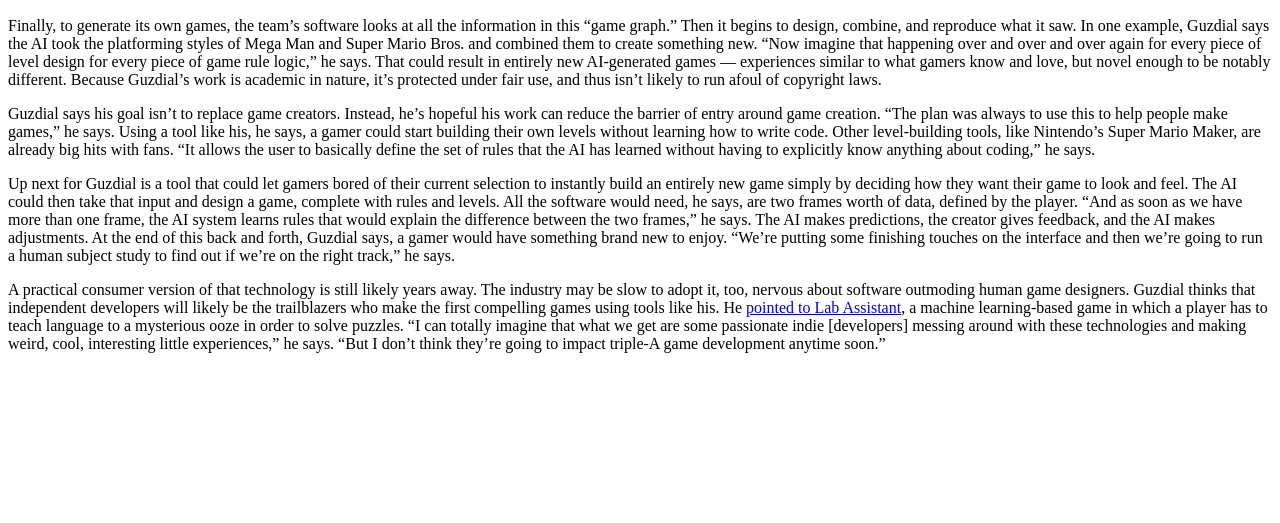
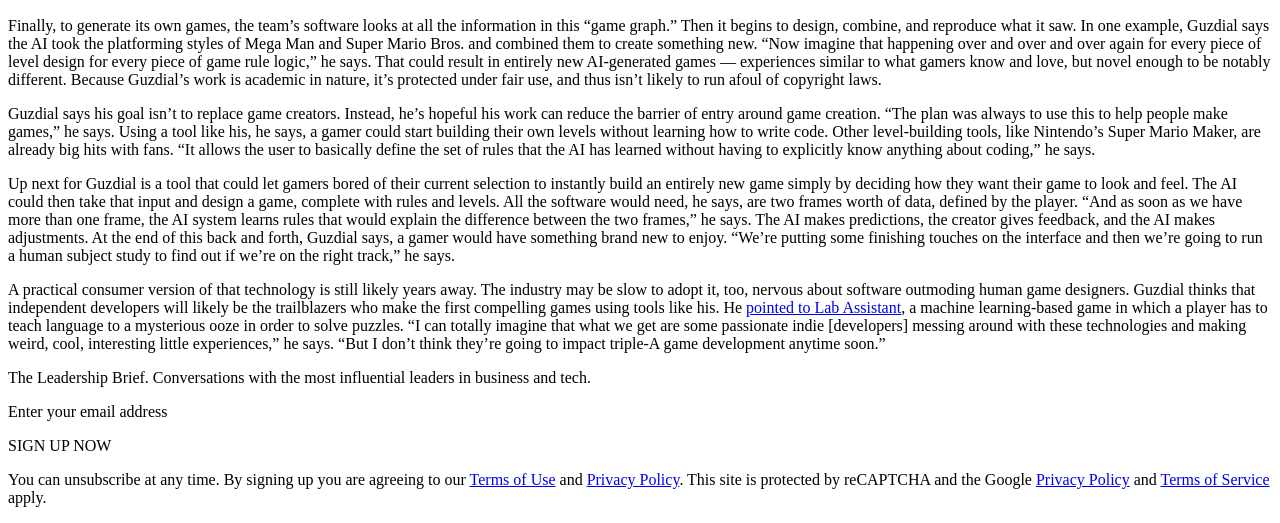
Before and after one commit to RamiroAngel/BaSF-Rama, a plain HTML site: page My first CSS/First approach to CSS - Artificial Intelligence Videogames.html in a window 1280 px wide. Shown: the part 2458-2981 px from the top of the page. Before the commit the page ends 2827 px from the top, so only its background shows below. Drawn offline with Linux system fonts and the light colour scheme.

Commit message:
First approach to CSS - Artificial Intelligence Videogames.html

```diff
--- a/My first CSS/First approach to CSS - Artificial Intelligence Videogames.html
+++ b/My first CSS/First approach to CSS - Artificial Intelligence Videogames.html
@@ -120,5 +120,21 @@
             interesting little experiences,” he says. “But I don’t think they’re going to impact triple-A
             game development anytime soon.”
        </p>
+       <p>
+            The Leadership Brief. Conversations with the most influential leaders in business and tech.
+       </p>
+       <p>
+           Enter your email address
+       </p>
+       <p>
+           SIGN UP NOW
+       </p>
+       <P>
+        You can unsubscribe at any time. By signing up you are agreeing to our <a href="https://time.com/
+        privacy/privacy_terms_service.html" target="_blank">Terms of Use</a> and <a href="https://time.com/
+        privacy/generic_privacy_new.html" target="_blank">Privacy Policy</a>. This site is protected by
+        reCAPTCHA and the Google <a href="https://policies.google.com/privacy" target="_self">Privacy
+        Policy</a> and <a href="https://policies.google.com/terms" target="_self">Terms of Service</a> apply.
+       </p>
     </body>
 </html>
```
